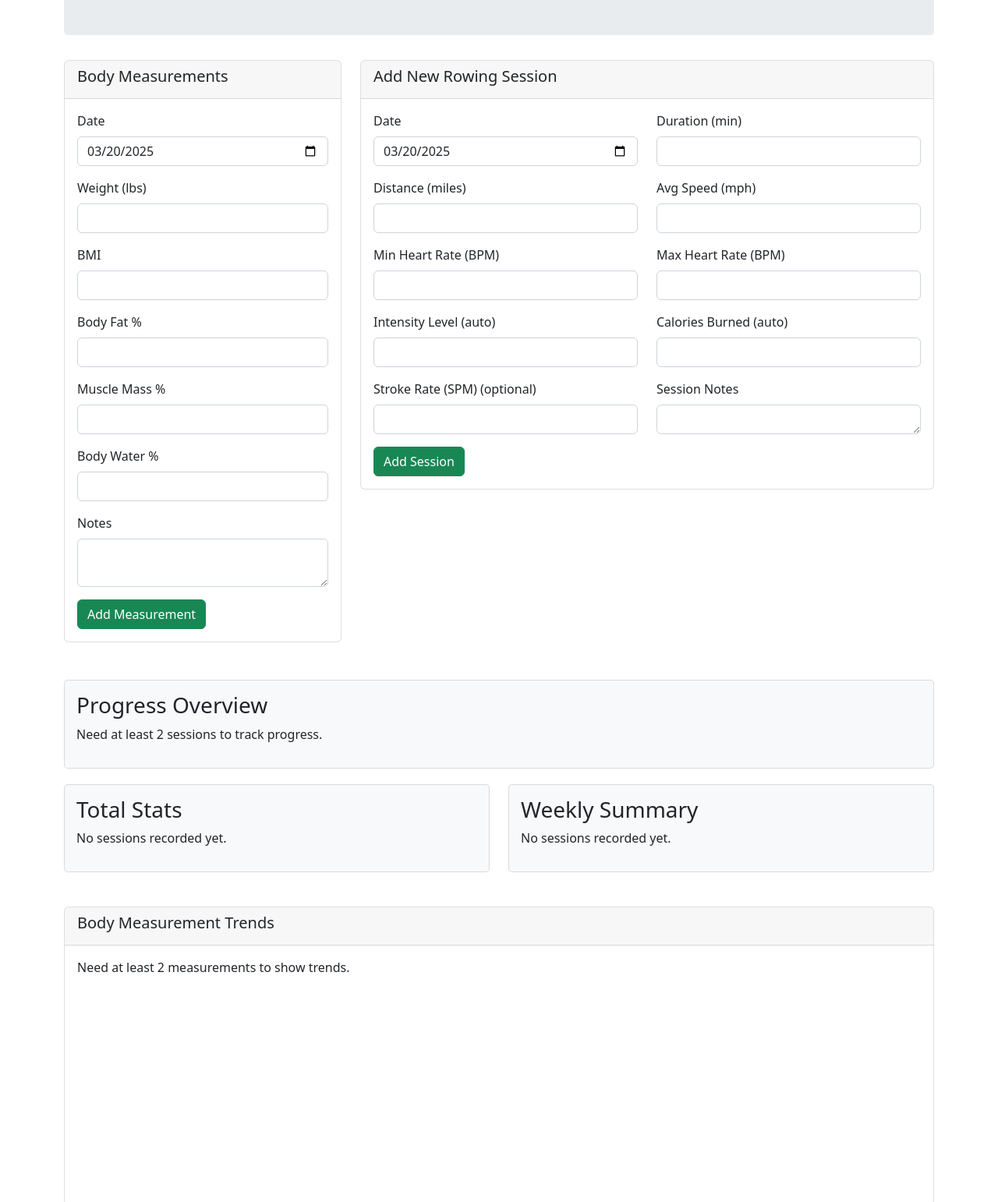
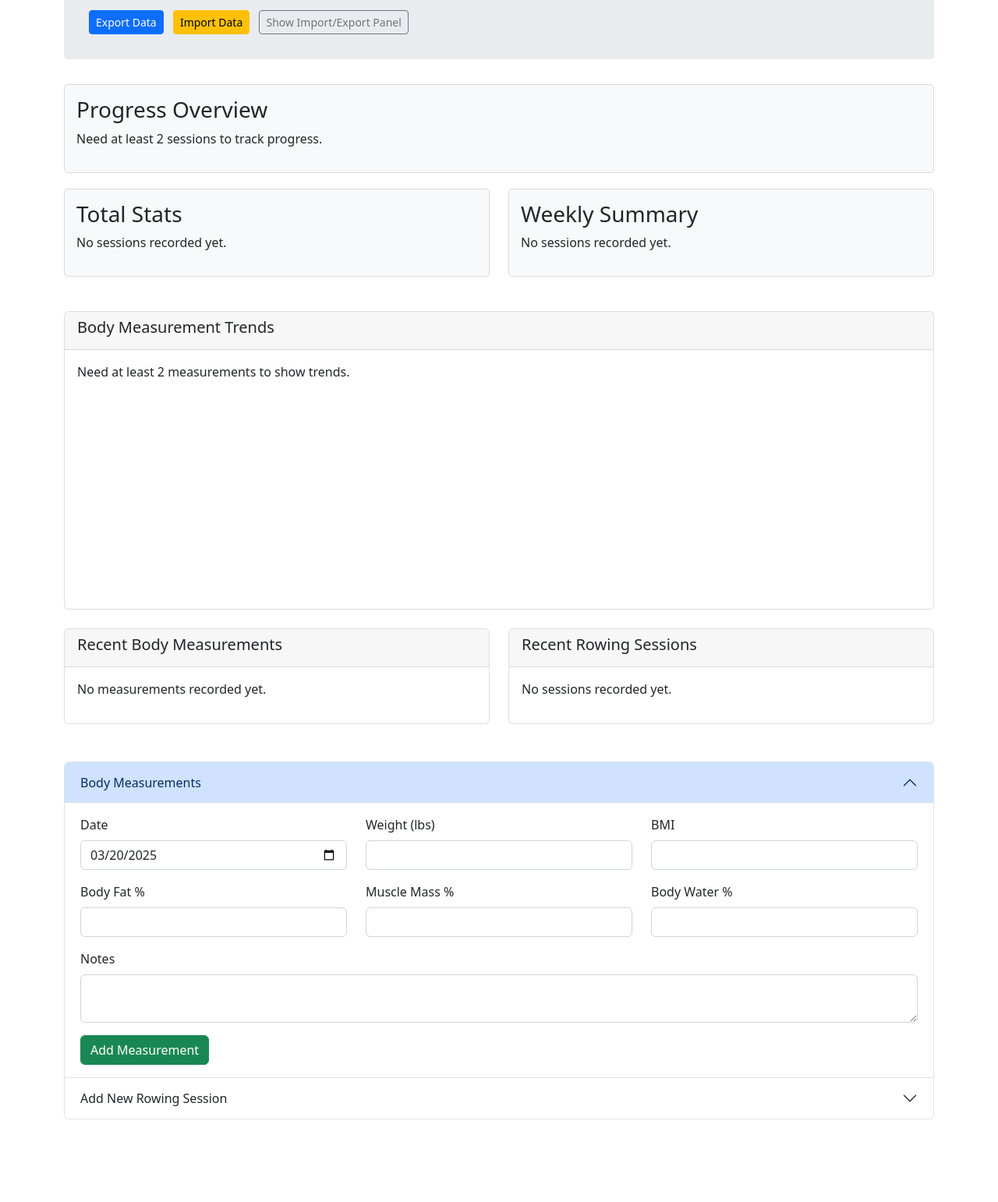
Before and after one commit to MK3Core/open-rowing-tracker, a plain HTML site: page index.html in a window 1280 px wide. Shown: the part 141-1683 px from the top of the page at 78% size. After the commit the page ends 1641 px from the top, so only its background shows below. Drawn offline with nearby package versions, Linux system fonts and the light colour scheme.

Commit message:
Update index.html v0.2.2
- Reorganized UI so metrics are on top
- "Export" now copies to clipboard

```diff
--- a/index.html
+++ b/index.html
@@ -21,134 +21,23 @@
         <div class="jumbotron">
             <h1>Rowing Progress Tracker</h1>
             <p class="lead">Track your rowing workouts and monitor your progress over time.</p>
-        </div>
 
-        <div class="row">
-            <div class="col-md-4">
-                <div class="card mb-4">
-                    <div class="card-header">
-                        <h5>Body Measurements</h5>
-                    </div>
-                    <div class="card-body">
-                        <form id="bodyStatsForm">
-                            <div class="mb-3">
-                                <label for="statsDate" class="form-label">Date</label>
-                                <input type="date" class="form-control" id="statsDate" required>
-                            </div>
-                            <div class="mb-3">
-                                <label for="statsWeight" class="form-label">Weight (lbs)</label>
-                                <input type="number" step="0.1" class="form-control" id="statsWeight" required>
-                            </div>
-                            <div class="mb-3">
-                                <label for="statsBmi" class="form-label">BMI</label>
-                                <input type="number" step="0.1" class="form-control" id="statsBmi" required>
-                            </div>
-                            <div class="mb-3">
-                                <label for="bodyFat" class="form-label">Body Fat %</label>
-                                <input type="number" step="0.1" class="form-control" id="bodyFat">
-                            </div>
-                            <div class="mb-3">
-                                <label for="muscleMass" class="form-label">Muscle Mass %</label>
-                                <input type="number" step="0.1" class="form-control" id="muscleMass">
-                            </div>
-                            <div class="mb-3">
-                                <label for="bodyWater" class="form-label">Body Water %</label>
-                                <input type="number" step="0.1" class="form-control" id="bodyWater">
-                            </div>
-                            <div class="mb-3">
-                                <label for="bodyStatsNotes" class="form-label">Notes</label>
-                                <textarea class="form-control" id="bodyStatsNotes" rows="2"></textarea>
-                            </div>
-                            <button type="submit" class="btn btn-success">Add Measurement</button>
-                        </form>
-                    </div>
-                </div>
-            </div>
-
-            <div class="col-md-8">
-                <div class="card">
-                    <div class="card-header">
-                        <h5>Add New Rowing Session</h5>
-                    </div>
-                    <div class="card-body">
-                        <form id="sessionForm">
-                            <div class="row">
-                                <div class="col-md-6">
-                                    <div class="mb-3">
-                                        <label for="date" class="form-label">Date</label>
-                                        <input type="date" class="form-control" id="date" required>
-                                    </div>
-                                </div>
-                                <div class="col-md-6">
-                                    <div class="mb-3">
-                                        <label for="duration" class="form-label">Duration (min)</label>
-                                        <input type="number" class="form-control" id="duration" required>
-                                    </div>
-                                </div>
-                            </div>
-                            <div class="row">
-                                <div class="col-md-6">
-                                    <div class="mb-3">
-                                        <label for="distance" class="form-label">Distance (miles)</label>
-                                        <input type="number" step="0.1" class="form-control" id="distance" required>
-                                    </div>
-                                </div>
-                                <div class="col-md-6">
-                                    <div class="mb-3">
-                                        <label for="avgSpeed" class="form-label">Avg Speed (mph)</label>
-                                        <input type="number" step="0.1" class="form-control" id="avgSpeed" required>
-                                    </div>
-                                </div>
-                            </div>
-                            <div class="row">
-                                <div class="col-md-6">
-                                    <div class="mb-3">
-                                        <label for="hrMin" class="form-label">Min Heart Rate (BPM)</label>
-                                        <input type="number" class="form-control" id="hrMin" required>
-                                    </div>
-                                </div>
-                                <div class="col-md-6">
-                                    <div class="mb-3">
-                                        <label for="hrMax" class="form-label">Max Heart Rate (BPM)</label>
-                                        <input type="number" class="form-control" id="hrMax" required>
-                                    </div>
-                                </div>
-                            </div>
-                            <div class="row">
-                                <div class="col-md-6">
-                                    <div class="mb-3">
-                                        <label for="intensityDisplay" class="form-label">Intensity Level (auto)</label>
-                                        <input type="text" class="form-control" id="intensityDisplay" readonly>
-                                    </div>
-                                </div>
-                                <div class="col-md-6">
-                                    <div class="mb-3">
-                                        <label for="calories" class="form-label">Calories Burned (auto)</label>
-                                        <input type="number" class="form-control" id="calories" readonly>
-                                    </div>
-                                </div>
-                            </div>
-                            <div class="row">
-                                <div class="col-md-6">
-                                    <div class="mb-3">
-                                        <label for="strokeRate" class="form-label">Stroke Rate (SPM) (optional)</label>
-                                        <input type="number" class="form-control" id="strokeRate">
-                                    </div>
-                                </div>
-                                <div class="col-md-6">
-                                    <div class="mb-3">
-                                        <label for="notes" class="form-label">Session Notes</label>
-                                        <textarea class="form-control" id="notes" rows="1"></textarea>
-                                    </div>
-                                </div>
-                            </div>
-                            <button type="submit" class="btn btn-success">Add Session</button>
-                        </form>
+            <!-- Small Import/Export Section -->
+            <div class="row mt-2">
+                <div class="col-12">
+                    <div class="import-export-container">
+                        <button id="exportBtn" class="btn btn-sm btn-primary">Export Data</button>
+                        <button id="importBtn" class="btn btn-sm btn-warning ms-2">Import Data</button>
+                        <button id="showImportExportBtn" class="btn btn-sm btn-outline-secondary ms-2">Show Import/Export Panel</button>
+                        <div id="importExportPanel" class="mt-2" style="display: none;">
+                            <textarea id="exportBox" class="form-control mb-2" placeholder="Paste data here for import or copy exported data"></textarea>
+                        </div>
                     </div>
                 </div>
             </div>
         </div>
 
+        <!-- VISUALIZATIONS AND METRICS SECTION -->
         <div class="row mt-4">
             <div class="col-12">
                 <div class="stats-container">
@@ -231,25 +120,141 @@
             </div>
         </div>
 
-        <div class="row mt-4 mb-5">
-            <div class="col-12">
-                <div class="card">
-                    <div class="card-header">
-                        <h5>Import/Export Data</h5>
+        <!-- INPUT FORMS SECTION -->
+        <div class="accordion mt-4 mb-4" id="inputFormsAccordion">
+            <div class="accordion-item">
+                <h2 class="accordion-header" id="bodyMeasurementsHeading">
+                    <button class="accordion-button" type="button" data-bs-toggle="collapse" data-bs-target="#bodyMeasurementsCollapse" aria-expanded="true" aria-controls="bodyMeasurementsCollapse">
+                        Body Measurements
+                    </button>
+                </h2>
+                <div id="bodyMeasurementsCollapse" class="accordion-collapse collapse show" aria-labelledby="bodyMeasurementsHeading" data-bs-parent="#inputFormsAccordion">
+                    <div class="accordion-body">
+                        <form id="bodyStatsForm">
+                            <div class="row">
+                                <div class="col-md-4">
+                                    <div class="mb-3">
+                                        <label for="statsDate" class="form-label">Date</label>
+                                        <input type="date" class="form-control" id="statsDate" required>
+                                    </div>
+                                </div>
+                                <div class="col-md-4">
+                                    <div class="mb-3">
+                                        <label for="statsWeight" class="form-label">Weight (lbs)</label>
+                                        <input type="number" step="0.1" class="form-control" id="statsWeight" required>
+                                    </div>
+                                </div>
+                                <div class="col-md-4">
+                                    <div class="mb-3">
+                                        <label for="statsBmi" class="form-label">BMI</label>
+                                        <input type="number" step="0.1" class="form-control" id="statsBmi" required>
+                                    </div>
+                                </div>
+                            </div>
+                            <div class="row">
+                                <div class="col-md-4">
+                                    <div class="mb-3">
+                                        <label for="bodyFat" class="form-label">Body Fat %</label>
+                                        <input type="number" step="0.1" class="form-control" id="bodyFat">
+                                    </div>
+                                </div>
+                                <div class="col-md-4">
+                                    <div class="mb-3">
+                                        <label for="muscleMass" class="form-label">Muscle Mass %</label>
+                                        <input type="number" step="0.1" class="form-control" id="muscleMass">
+                                    </div>
+                                </div>
+                                <div class="col-md-4">
+                                    <div class="mb-3">
+                                        <label for="bodyWater" class="form-label">Body Water %</label>
+                                        <input type="number" step="0.1" class="form-control" id="bodyWater">
+                                    </div>
+                                </div>
+                            </div>
+                            <div class="mb-3">
+                                <label for="bodyStatsNotes" class="form-label">Notes</label>
+                                <textarea class="form-control" id="bodyStatsNotes" rows="2"></textarea>
+                            </div>
+                            <button type="submit" class="btn btn-success">Add Measurement</button>
+                        </form>
                     </div>
-                    <div class="card-body">
-                        <div class="mb-3">
-                            <label for="exportBox" class="form-label">Your Data (copy this to save your progress)</label>
-                            <textarea id="exportBox" class="form-control"></textarea>
-                        </div>
-                        <div class="row">
-                            <div class="col-6">
-                                <button id="exportBtn" class="btn btn-primary">Export Data</button>
+                </div>
+            </div>
+            <div class="accordion-item">
+                <h2 class="accordion-header" id="rowingSessionHeading">
+                    <button class="accordion-button collapsed" type="button" data-bs-toggle="collapse" data-bs-target="#rowingSessionCollapse" aria-expanded="false" aria-controls="rowingSessionCollapse">
+                        Add New Rowing Session
+                    </button>
+                </h2>
+                <div id="rowingSessionCollapse" class="accordion-collapse collapse" aria-labelledby="rowingSessionHeading" data-bs-parent="#inputFormsAccordion">
+                    <div class="accordion-body">
+                        <form id="sessionForm">
+                            <div class="row">
+                                <div class="col-md-4">
+                                    <div class="mb-3">
+                                        <label for="date" class="form-label">Date</label>
+                                        <input type="date" class="form-control" id="date" required>
+                                    </div>
+                                </div>
+                                <div class="col-md-4">
+                                    <div class="mb-3">
+                                        <label for="duration" class="form-label">Duration (min)</label>
+                                        <input type="number" class="form-control" id="duration" required>
+                                    </div>
+                                </div>
+                                <div class="col-md-4">
+                                    <div class="mb-3">
+                                        <label for="distance" class="form-label">Distance (miles)</label>
+                                        <input type="number" step="0.1" class="form-control" id="distance" required>
+                                    </div>
+                                </div>
                             </div>
-                            <div class="col-6">
-                                <button id="importBtn" class="btn btn-warning">Import Data</button>
+                            <div class="row">
+                                <div class="col-md-4">
+                                    <div class="mb-3">
+                                        <label for="avgSpeed" class="form-label">Avg Speed (mph)</label>
+                                        <input type="number" step="0.1" class="form-control" id="avgSpeed" required>
+                                    </div>
+                                </div>
+                                <div class="col-md-4">
+                                    <div class="mb-3">
+                                        <label for="hrMin" class="form-label">Min Heart Rate (BPM)</label>
+                                        <input type="number" class="form-control" id="hrMin" required>
+                                    </div>
+                                </div>
+                                <div class="col-md-4">
+                                    <div class="mb-3">
+                                        <label for="hrMax" class="form-label">Max Heart Rate (BPM)</label>
+                                        <input type="number" class="form-control" id="hrMax" required>
+                                    </div>
+                                </div>
                             </div>
-                        </div>
+                            <div class="row">
+                                <div class="col-md-4">
+                                    <div class="mb-3">
+                                        <label for="intensityDisplay" class="form-label">Intensity Level (auto)</label>
+                                        <input type="text" class="form-control" id="intensityDisplay" readonly>
+                                    </div>
+                                </div>
+                                <div class="col-md-4">
+                                    <div class="mb-3">
+                                        <label for="calories" class="form-label">Calories Burned (auto)</label>
+                                        <input type="number" class="form-control" id="calories" readonly>
+                                    </div>
+                                </div>
+                                <div class="col-md-4">
+                                    <div class="mb-3">
+                                        <label for="strokeRate" class="form-label">Stroke Rate (SPM) (optional)</label>
+                                        <input type="number" class="form-control" id="strokeRate">
+                                    </div>
+                                </div>
+                            </div>
+                            <div class="mb-3">
+                                <label for="notes" class="form-label">Session Notes</label>
+                                <textarea class="form-control" id="notes" rows="2"></textarea>
+                            </div>
+                            <button type="submit" class="btn btn-success">Add Session</button>
+                        </form>
                     </div>
                 </div>
             </div>
```
